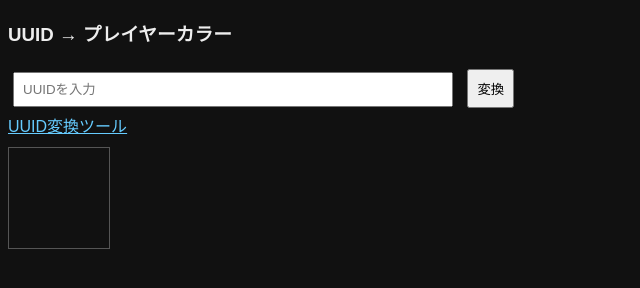
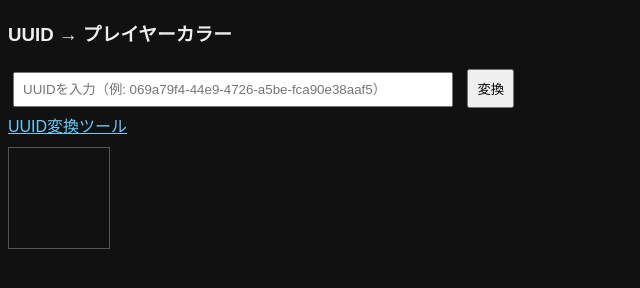
Before and after one commit to rurufafa/LocatorBarColor, a plain HTML site: page index.html in a window 1280 px wide. Shown: the whole page, without its empty margins (0-640 px from the left). Drawn offline with Linux system fonts and the light colour scheme.

Commit message:
add example UUID to input placeholder

```diff
--- a/index.html
+++ b/index.html
@@ -24,7 +24,7 @@ a { color:#6cf; }
 
 <h3>UUID → プレイヤーカラー</h3>
 
-<input id="uuid" placeholder="UUIDを入力">
+<input id="uuid" placeholder="UUIDを入力（例: 069a79f4-44e9-4726-a5be-fca90e38aaf5）">
 <button onclick="calc()">変換</button>
 
 <div>
```
